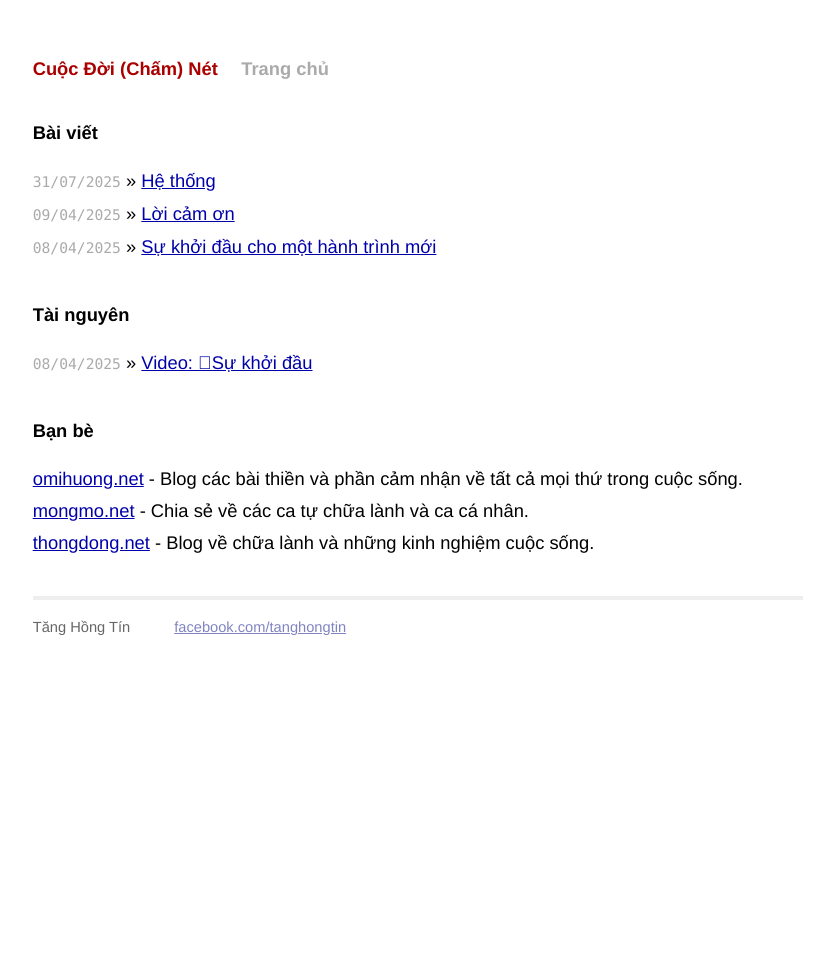
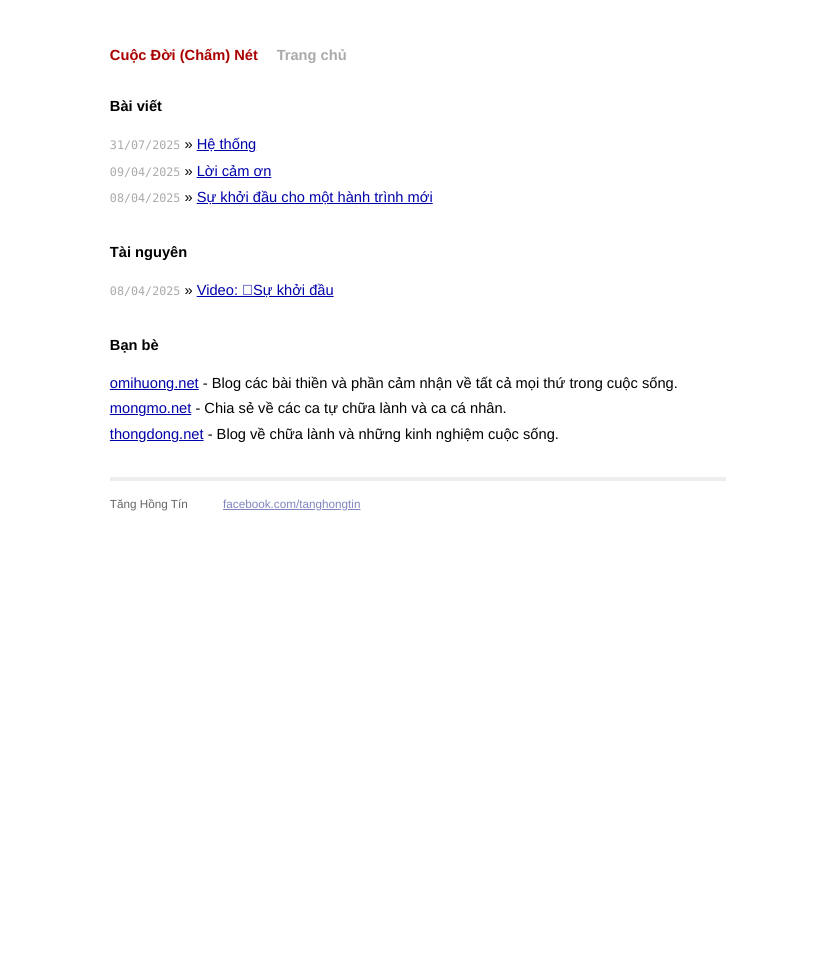
Before and after one commit to tanghongtin/cuocdoi, a Jekyll site: the page built from index.html, in a window 1280 px wide. Shown: the whole page, without its empty margins (222-1056 px from the left). Built offline with Jekyll 4.4.1, drawn with Linux system fonts in a browser that asks for light colours.

Commit message:
Update screen.css

```diff
--- a/css/screen.css
+++ b/css/screen.css
@@ -17,7 +17,7 @@ html, body {
 
 body {
   background-color: white;
-  font: 16.68px helvetica, arial, clean, sans-serif;
+  font: 13.34px helvetica, arial, clean, sans-serif;
   *font-size: small;
   text-align: center;
 }
```
